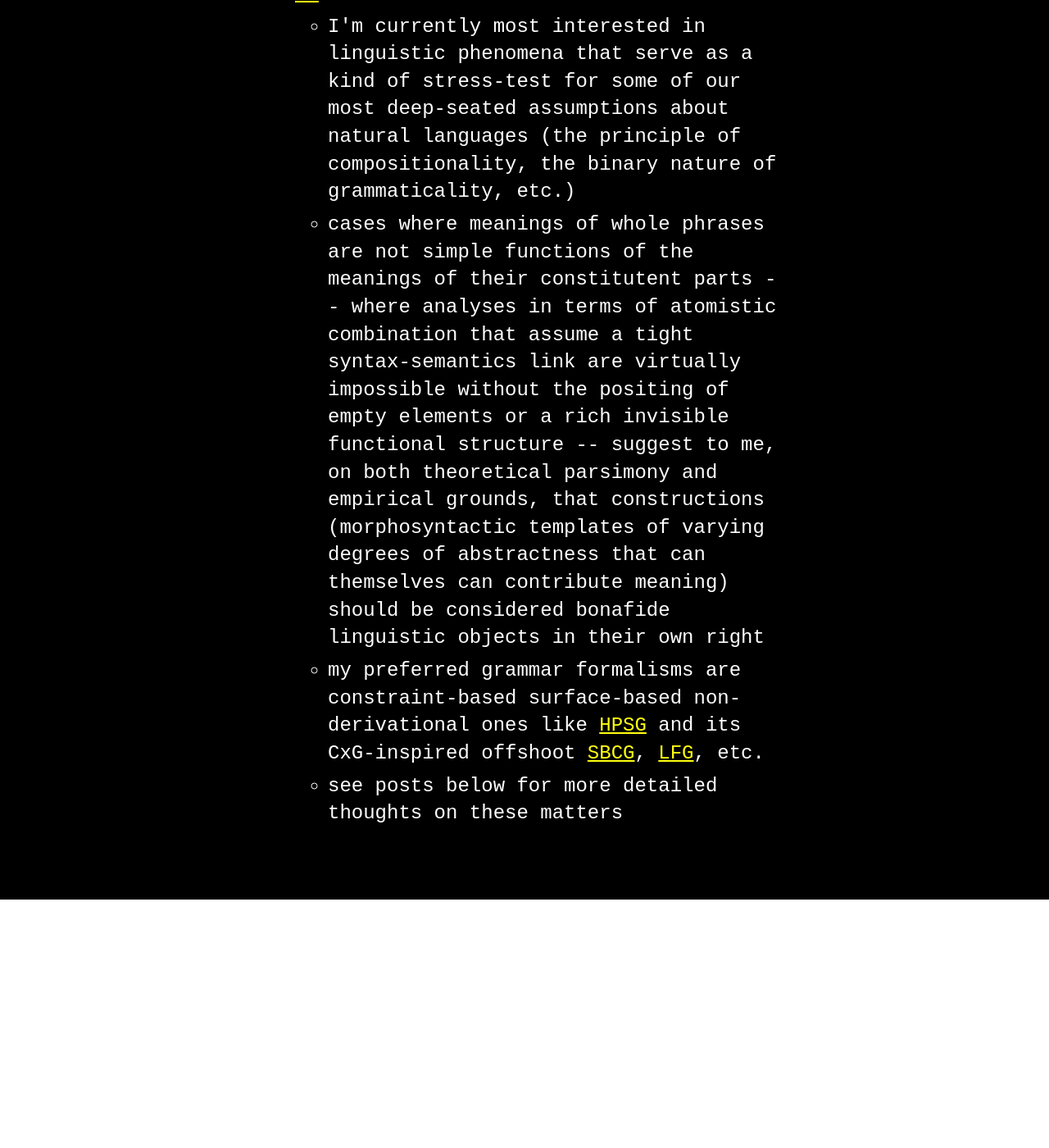
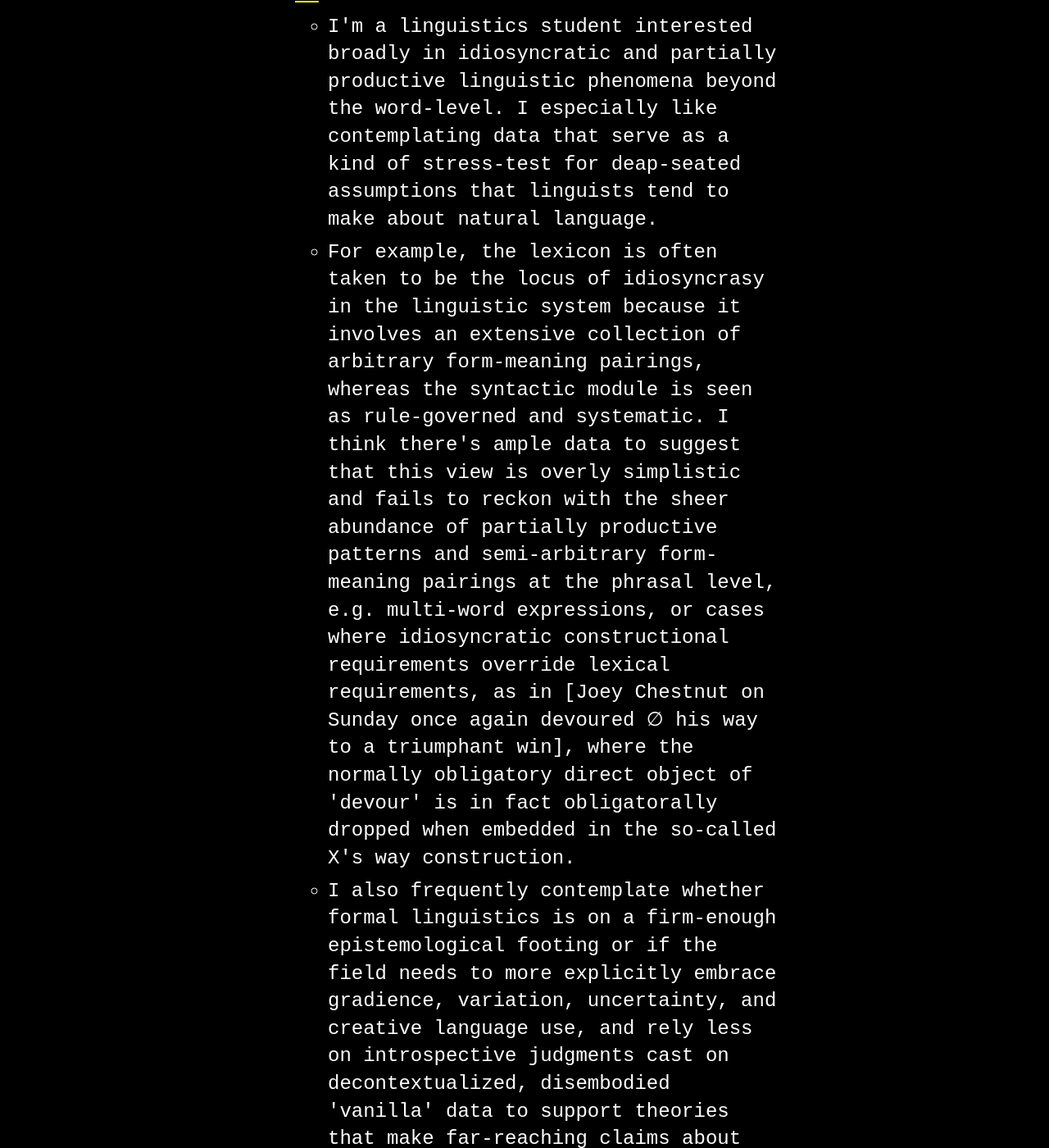
Before and after one commit to coreywrite/coreywrite.github.io, a Jekyll site: the page built from index.md, in a window 1280 px wide and 1400 px high, scrolled down 327 px. Shown: the whole window at 82% size. Built offline with Jekyll 4.4.1, drawn with Linux system fonts in a browser that asks for light colours; before the commit the page ends 1424 px from its top, so only the background shows below that; some of the changed text lies outside the part shown.

Commit message:
asdf
asdf

```diff
--- a/_data/menu.yml
+++ b/_data/menu.yml
@@ -5,11 +5,9 @@ entries:
   - title: <a href='https://twitter.com/coreywrite'>@coreywrite</a>
   - title: <a href='https://coreywrite.github.io/cv.pdf'>CV</a>
     entries:
-      - title: I'm currently most interested in linguistic phenomena that serve as a kind of stress-test for some of our most deep-seated assumptions about natural languages (the principle of compositionality, the binary nature of grammaticality, etc.)
-      - title:  cases where meanings of whole phrases are not simple functions of the meanings of their constitutent parts -- where analyses in terms of atomistic combination that assume a tight syntax-semantics link are virtually impossible without the positing of empty elements or a rich invisible functional structure -- suggest to me, on both theoretical parsimony and empirical grounds, that constructions (morphosyntactic templates of varying degrees of abstractness that can themselves can contribute meaning) should be considered bonafide linguistic objects in their own right
-      - title: my preferred grammar formalisms are constraint-based surface-based non-derivational ones like <a href='https://hpsg.hu-berlin.de/Projects/HPSG-handbook/'>HPSG</a> and its CxG-inspired offshoot <a href='https://web.stanford.edu/group/cslipublications/cslipublications/pdf/BoasSag-sag-chapter.pdf'>SBCG</a>, <a href='http://www.sas.rochester.edu/lin/sites/asudeh/pdf/asudeh-toivonen09-lfg-ohla.pdf'>LFG</a>, etc.
-      - title: see posts below for more detailed thoughts on these matters
-
+      - title: I'm a linguistics student interested broadly in idiosyncratic and partially productive linguistic phenomena beyond the word-level.  I especially like contemplating data that serve as a kind of stress-test for deap-seated assumptions that linguists tend to make about natural language.
+      - title: For example, the lexicon is often taken to be the locus of idiosyncrasy in the linguistic system because it involves an extensive collection of arbitrary form-meaning pairings, whereas the syntactic module is seen as rule-governed and systematic.  I think there's ample data to suggest that this view is overly simplistic and fails to reckon with the sheer abundance of partially productive patterns and semi-arbitrary form-meaning pairings at the phrasal level, e.g. multi-word expressions, or cases where idiosyncratic constructional requirements override lexical requirements, as in [Joey Chestnut on Sunday once again devoured ∅ his way to a triumphant win], where the normally obligatory direct object of 'devour' is in fact obligatorally dropped when embedded in the so-called X's way construction.
+      - title: I also frequently contemplate whether formal linguistics is on a firm-enough epistemological footing or if the field needs to more explicitly embrace gradience, variation, uncertainty, and creative language use, and rely less on introspective judgments cast on decontextualized, disembodied 'vanilla' data to support theories that make far-reaching claims about cognition and the structure of the brain.  Ideally, our best theories should comport with neurological and psycholinguistic results (or at the very least not contradict those results).  I also think that if we're going to truly believe that the theory-du-jour actually does what it says on the tin, so to speak, then the formalism used to express the theoretical statements ought to be sophisticated and mathematically precise enough to robustly allow for computer implementations.
 
 #        - title: I'm currently most interested in linguistic phenomena that serve as a kind of stress-test for some of our most deep-seated assumptions about natural languages (the principle of compositionality, the binary nature of grammaticality, etc.)
 #      - title:  cases where meanings of whole phrases are not simple functions of the meanings of their constitutent parts -- where analyses in terms of atomistic combination that assume a tight syntax-semantics link are virtually impossible without the positing of empty elements or a rich invisible functional structure -- suggest to me, on both theoretical parsimony and empirical grounds, that constructions (morphosyntactic templates of varying degrees of abstractness that can themselves can contribute meaning) should be considered bonafide linguistic objects in their own right
```
